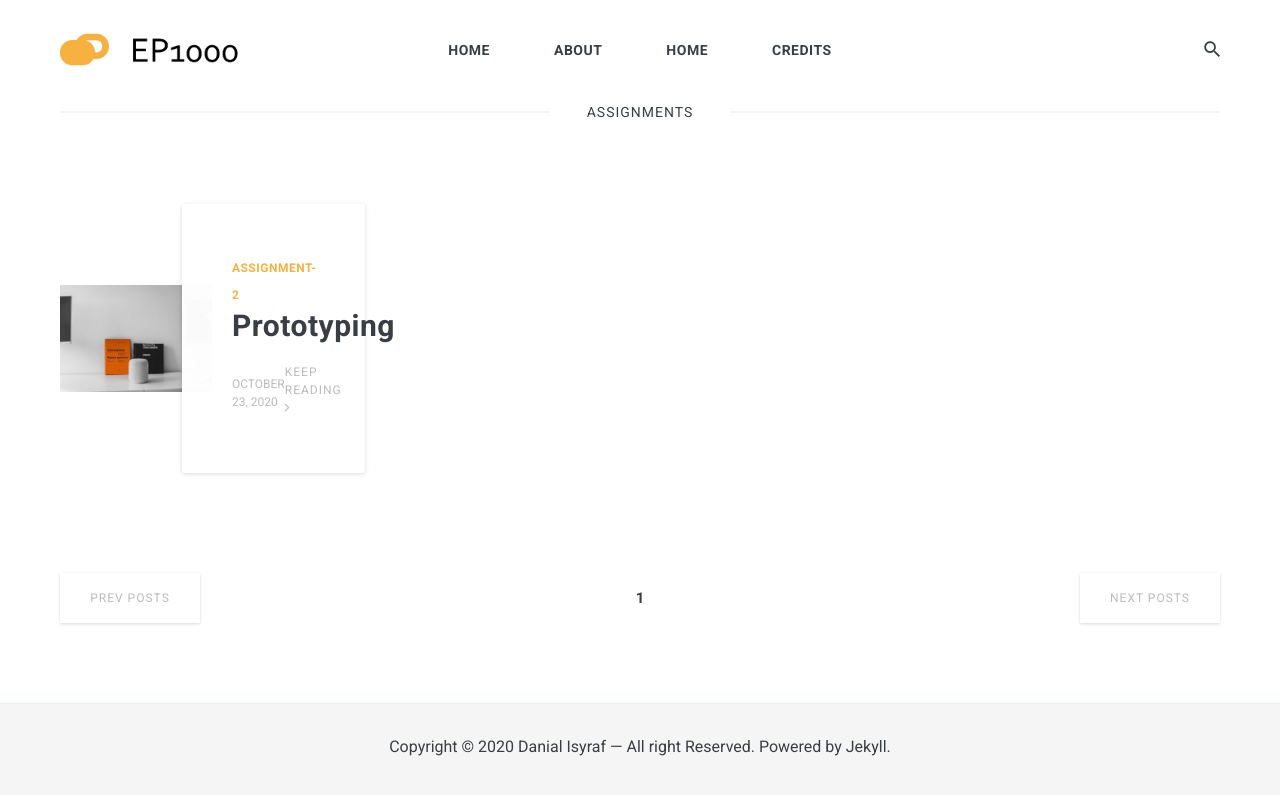
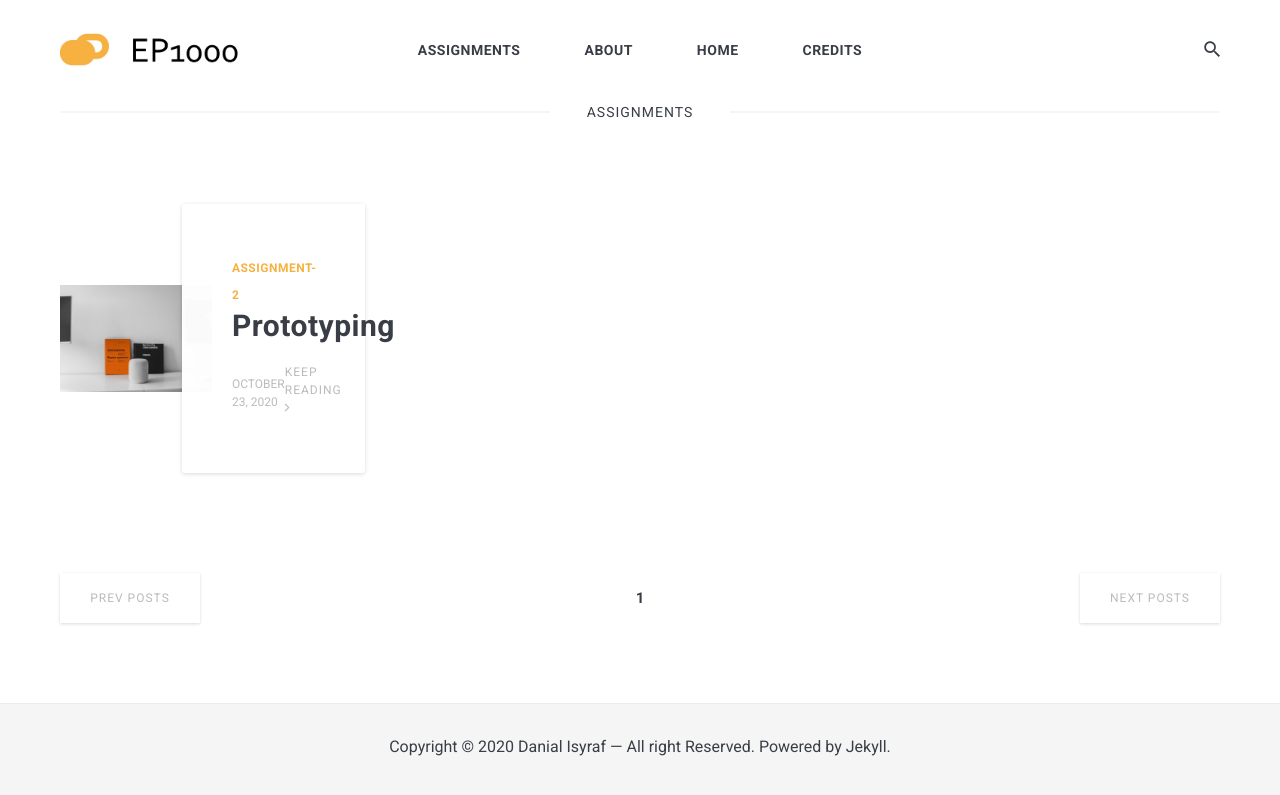
Before and after one commit to disyraf/EP100, a Jekyll site: the page built from index.html, in a window 1280 px wide. Shown: the top 795 px of the page. Built offline with Jekyll 4.4.1, drawn with Linux system fonts in a browser that asks for light colours; nearby versions of some CDN libraries; the list of posts is cut into pages by our own code.

Commit message:
Update header.html

```diff
--- a/_includes/header.html
+++ b/_includes/header.html
@@ -25,7 +25,7 @@
 
             <ul class="nav__list list-reset">
               <li class="nav__item">
-                <a href="{{site.baseurl}}/" class="nav__link">Home</a>
+                <a href="{{site.baseurl}}/" class="nav__link">Assignments</a>
               </li>
               {% for page in site.pages %}
                 {% unless page.name == 'tags.html' or page.name == '404.html' %}
```
